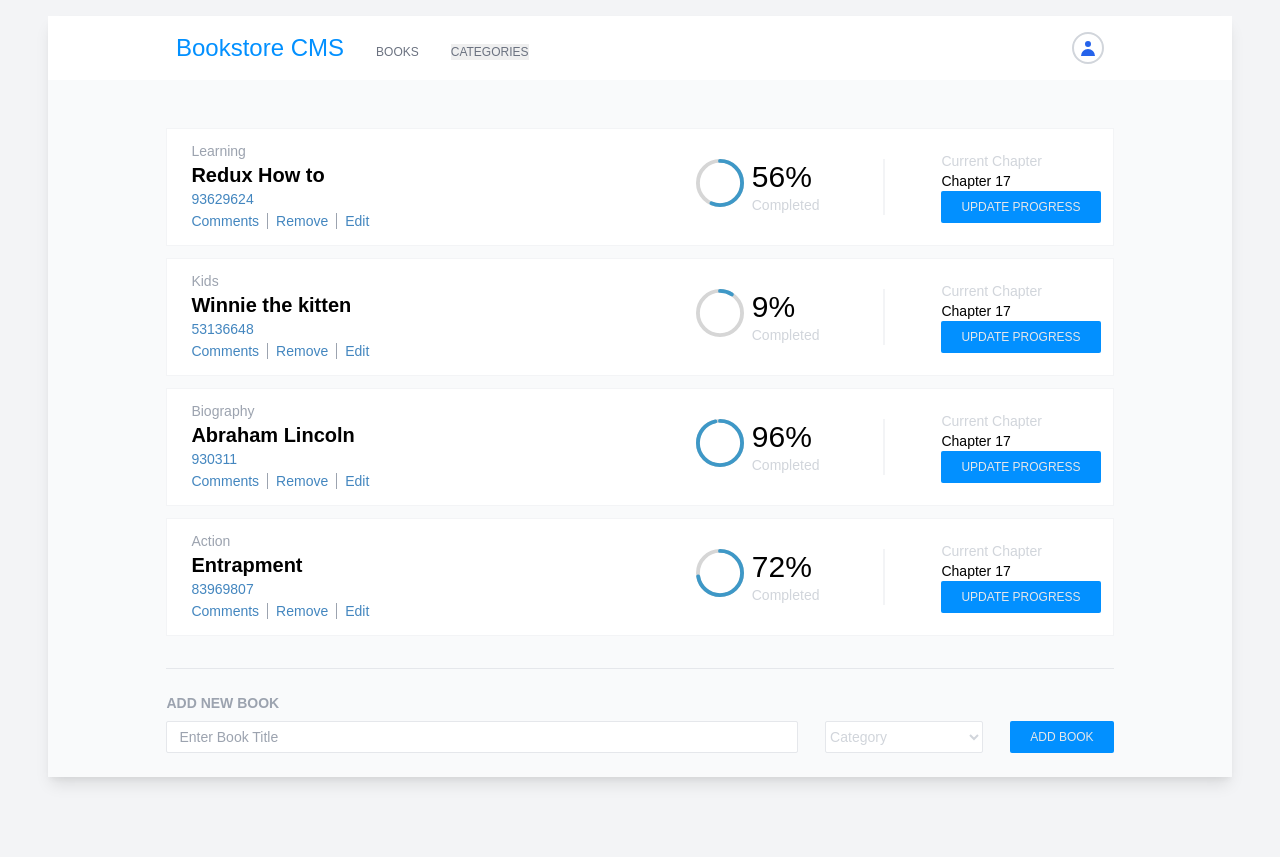
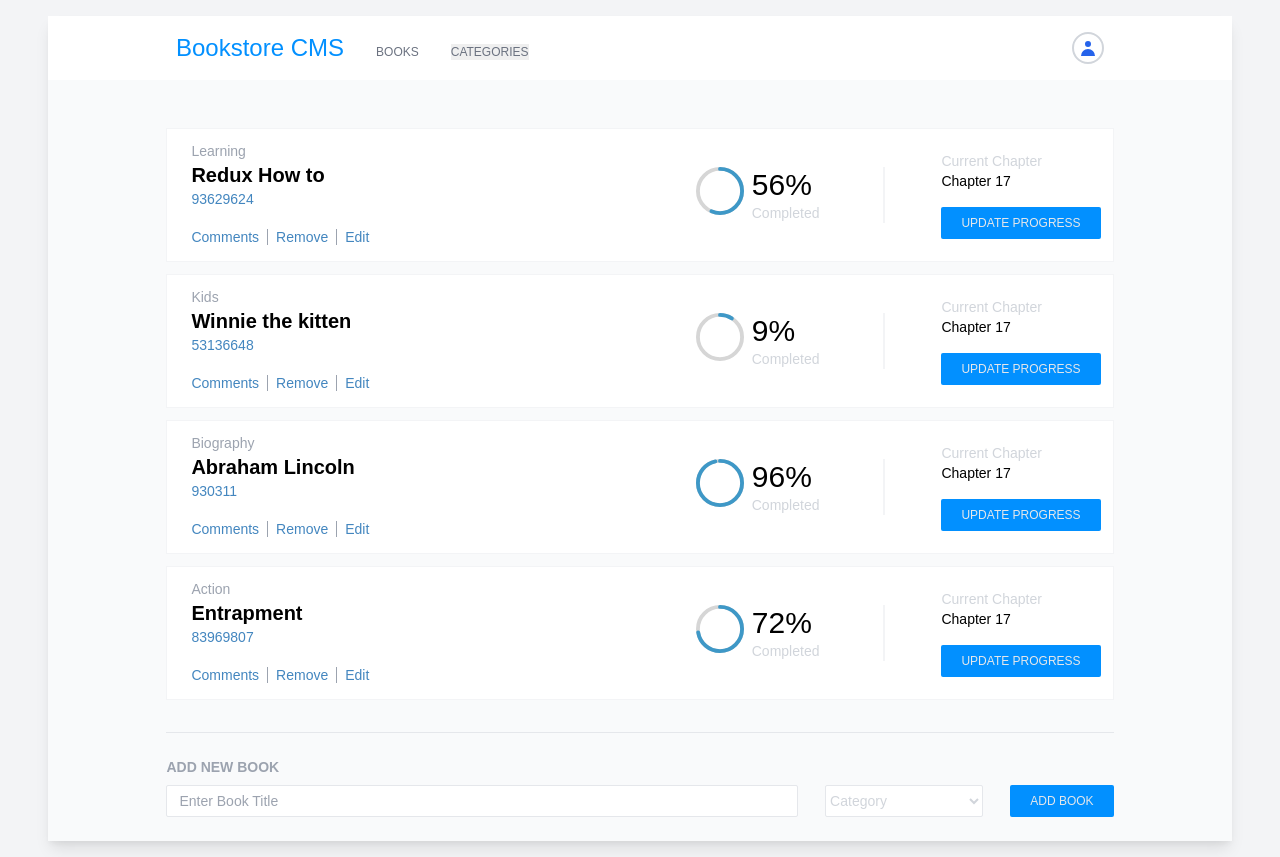
Before and after one commit to chrystalme/magic-books-inc, a React (Create React App) app: page / in a window 1280 px wide. Before the commit the page ends 800 px from the top, so only its background shows below. Built offline with nearby package versions, Linux system fonts and the light colour scheme.

Commit message:
Add margin btn and book row operations

```diff
--- a/src/components/Book.jsx
+++ b/src/components/Book.jsx
@@ -12,7 +12,7 @@ const Book = ({ book, removeBook }) => {
           <h5 className="text-gray-400 text-sm font-medium">{book.category}</h5>
           <h3 className="font-bold text-xl">{book.title}</h3>
           <h5 className="text-blue-500 text-sm font-light c-light-blue">{book.ISBN}</h5>
-          <div className="divide-x divide-gray-400">
+          <div className="divide-x divide-gray-400 margin-top">
             <a className="link c-light-blue" href="/">Comments</a>
             <a
               className="link c-light-blue"
@@ -43,7 +43,7 @@ const Book = ({ book, removeBook }) => {
               Current Chapter
             </h5>
             <p className="text-sm">Chapter 17</p>
-            <button className="btn" type="button">Update Progress</button>
+            <button className="btn margin-top" type="button">Update Progress</button>
           </div>
         </div>
       </div>
--- a/src/index.css
+++ b/src/index.css
@@ -31,6 +31,10 @@ body {
 
 .c-light-blue {
   color: #4386bf;
+}
+
+.margin-top {
+  margin-top: 1rem;
 }
 
 /* stylelint-enable */
```
